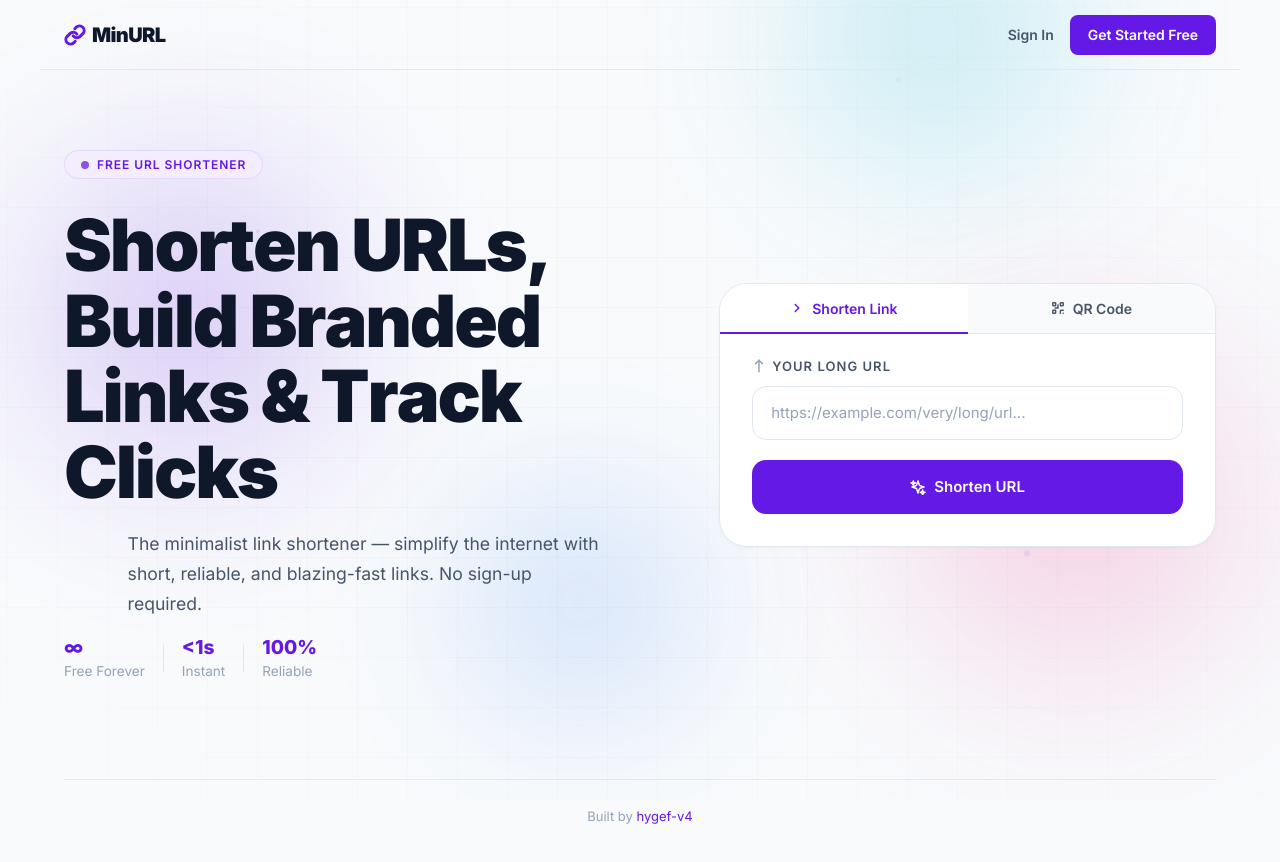
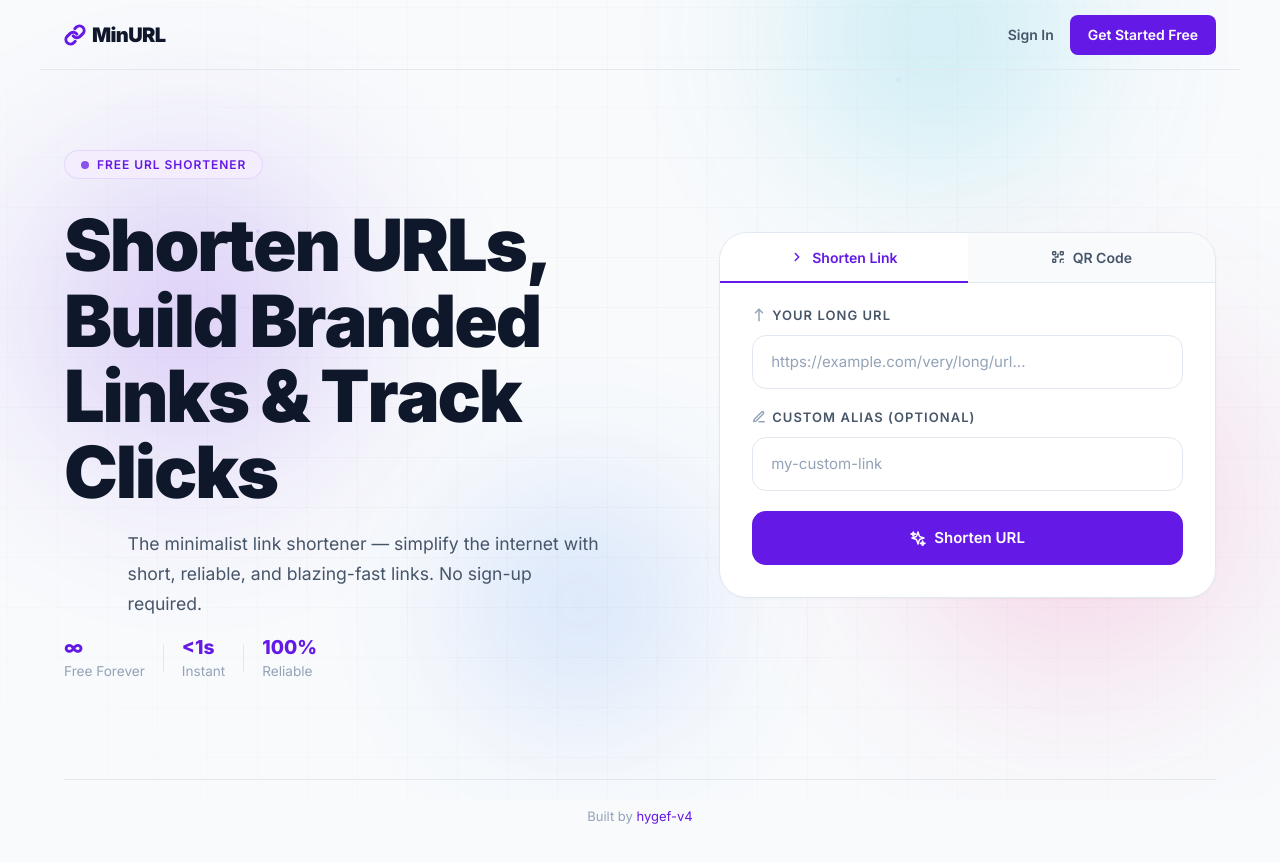
Before and after one commit to hygef-v4/MinURL, a Next.js app in the folder frontend/: page / in a window 1280 px wide. Shown: the top 862 px of the page. Built offline with nearby package versions, Linux system fonts and the light colour scheme; no server answers.

Commit message:
feat: implement UrlShortenerForm component and API helper for URL shortening functionality

```diff
--- a/frontend/components/UrlShortenerForm.tsx
+++ b/frontend/components/UrlShortenerForm.tsx
@@ -23,6 +23,7 @@ function isValidUrl(url: string): boolean {
 export default function UrlShortenerForm({ onSuccess }: Props) {
   const { session } = useAuth();
   const [url, setUrl] = useState("");
+  const [customAlias, setCustomAlias] = useState("");
   const [loading, setLoading] = useState(false);
   const [error, setError] = useState("");
   const [result, setResult] = useState<ShortenResponse | null>(null);
@@ -69,9 +70,25 @@ export default function UrlShortenerForm({ onSuccess }: Props) {
       return;
     }
 
+    const aliasTrimmed = customAlias.trim();
+    if (aliasTrimmed) {
+      if (aliasTrimmed.length < 3) {
+        setError("Custom alias must be at least 3 characters long.");
+        return;
+      }
+      if (aliasTrimmed.length > 30) {
+        setError("Custom alias must be at most 30 characters long.");
+        return;
+      }
+      if (!/^[a-zA-Z0-9_-]+$/.test(aliasTrimmed)) {
+        setError("Custom alias can only contain letters, numbers, hyphens (-) and underscores (_).");
+        return;
+      }
+    }
+
     setLoading(true);
     try {
-      const res = await shortenUrl(trimmed, session?.access_token);
+      const res = await shortenUrl(trimmed, session?.access_token, aliasTrimmed || undefined);
       setResult(res);
       onSuccess(res);
     } catch (err) {
@@ -122,6 +139,7 @@ export default function UrlShortenerForm({ onSuccess }: Props) {
   function handleReset() {
     setResult(null);
     setUrl("");
+    setCustomAlias("");
     setError("");
   }
 
@@ -237,7 +255,7 @@ export default function UrlShortenerForm({ onSuccess }: Props) {
             <input
               id="url-input"
               type="url"
-              className={`url-input${error ? " error" : ""}`}
+              className={`url-input${error && !error.includes("Alias") ? " error" : ""}`}
               value={result ? result.long_url : url}
               onChange={(e) => {
                 setUrl(e.target.value);
@@ -249,6 +267,45 @@ export default function UrlShortenerForm({ onSuccess }: Props) {
               disabled={loading || !!result}
               style={{ width: "100%" }}
             />
+          </div>
+
+          {/* Custom Alias Input */}
+          <div style={{ marginBottom: "20px" }}>
+            <label htmlFor="alias-input" className="form-label" style={{ display: "flex", alignItems: "center", gap: "6px" }}>
+              <svg
+                xmlns="http://www.w3.org/2000/svg"
+                width="14"
+                height="14"
+                viewBox="0 0 24 24"
+                fill="none"
+                stroke="currentColor"
+                strokeWidth="2.5"
+                strokeLinecap="round"
+                strokeLinejoin="round"
+                style={{ color: "var(--text-muted)" }}
+              >
+                <path d="M12 20h9" />
+                <path d="M16.5 3.5a2.12 2.12 0 0 1 3 3L7 19l-4 1 1-4Z" />
+              </svg>
+              Custom Alias (Optional)
+            </label>
+            <div style={{ display: "flex", alignItems: "center", gap: "8px" }}>
+              <input
+                id="alias-input"
+                type="text"
+                className={`url-input${error && error.includes("Alias") ? " error" : ""}`}
+                value={result ? result.short_code : customAlias}
+                onChange={(e) => {
+                  setCustomAlias(e.target.value);
+                  if (error) setError("");
+                }}
+                placeholder="my-custom-link"
+                autoComplete="off"
+                spellCheck={false}
+                disabled={loading || !!result}
+                style={{ flex: 1 }}
+              />
+            </div>
           </div>
 
           {/* Short URL Result Input */}
--- a/frontend/lib/api.ts
+++ b/frontend/lib/api.ts
@@ -28,21 +28,46 @@ export interface URLAnalyticsResponse {
   daily_clicks: DailyClick[];
 }
 
-export async function shortenUrl(longUrl: string, token?: string): Promise<ShortenResponse> {
+async function parseError(res: Response, defaultMsg: string): Promise<Error> {
+  try {
+    const err = await res.json();
+    if (err && err.detail) {
+      if (typeof err.detail === "string") {
+        return new Error(err.detail);
+      }
+      if (Array.isArray(err.detail)) {
+        const msg = err.detail.map((d: any) => d.msg || JSON.stringify(d)).join(", ");
+        return new Error(msg);
+      }
+      if (typeof err.detail === "object") {
+        return new Error(err.detail.msg || err.detail.message || JSON.stringify(err.detail));
+      }
+    }
+    return new Error(err?.message || defaultMsg);
+  } catch {
+    return new Error(defaultMsg);
+  }
+}
+
+export async function shortenUrl(longUrl: string, token?: string, customAlias?: string): Promise<ShortenResponse> {
   const headers: Record<string, string> = { "Content-Type": "application/json" };
   if (token) {
     headers["Authorization"] = `Bearer ${token}`;
   }
 
+  const body: any = { long_url: longUrl };
+  if (customAlias) {
+    body.custom_alias = customAlias;
+  }
+
   const res = await fetch(`${API_URL}/api/v1/shorten`, {
     method: "POST",
     headers,
-    body: JSON.stringify({ long_url: longUrl }),
+    body: JSON.stringify(body),
   });
 
   if (!res.ok) {
-    const err = await res.json().catch(() => ({}));
-    throw new Error(err.detail || "Failed to shorten URL. Please try again.");
+    throw await parseError(res, "Failed to shorten URL. Please try again.");
   }
 
   return res.json();
@@ -58,8 +83,7 @@ export async function fetchUserHistory(token: string): Promise<ShortenResponse[]
   });
 
   if (!res.ok) {
-    const err = await res.json().catch(() => ({}));
-    throw new Error(err.detail || "Failed to load URL history.");
+    throw await parseError(res, "Failed to load URL history.");
   }
 
   return res.json();
@@ -80,8 +104,7 @@ export async function fetchUrlAnalytics(
   });
 
   if (!res.ok) {
-    const err = await res.json().catch(() => ({}));
-    throw new Error(err.detail || "Failed to load analytics.");
+    throw await parseError(res, "Failed to load analytics.");
   }
 
   return res.json();
```
